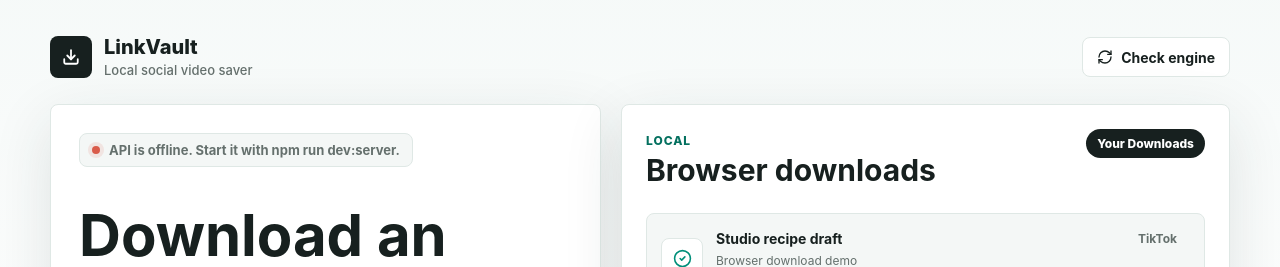
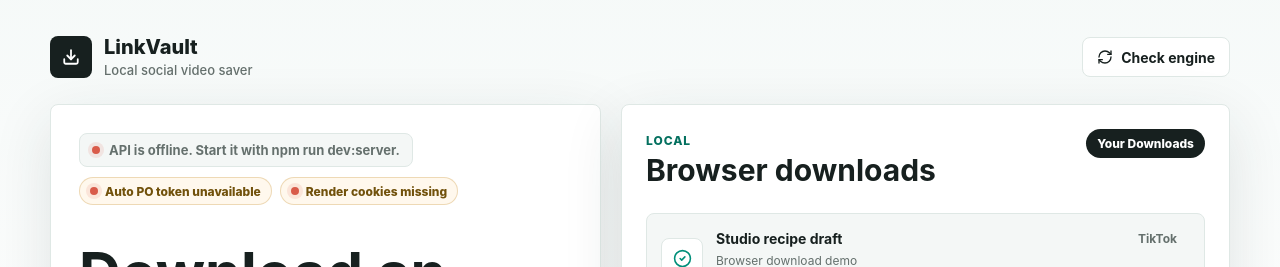
Before and after one commit to vanquyd647/download_video_tiktok, a React (Vite) app: page / in a window 1280 px wide. Shown: the top 267 px of the page. Built offline with nearby package versions, Linux system fonts and the light colour scheme; no server answers.

Commit message:
Show YouTube server auth status

```diff
--- a/src/App.jsx
+++ b/src/App.jsx
@@ -315,6 +315,18 @@ export function App() {
                   ? `yt-dlp ${health.ytDlp.version} ready`
                   : health?.ytDlp?.message || 'Checking download engine...'}
               </span>
+            </div>
+
+            <div className="server-status">
+              <StatusPill
+                ok={health?.youtubePotProvider?.available}
+                text={health?.youtubePotProvider?.available ? 'Auto PO token ready' : 'Auto PO token unavailable'}
+              />
+              <StatusPill
+                ok={health?.cookiesSource?.available}
+                text={health?.cookiesSource?.available ? 'Render cookies ready' : 'Render cookies missing'}
+              />
+              {health?.hostedRuntime && <StatusPill ok text="Hosted API" />}
             </div>
 
             <h1 id="download-heading">Download an authorized video at source quality.</h1>
@@ -642,6 +654,15 @@ function StatusDot({ ok }) {
   return <span className={ok ? 'status-dot ok' : 'status-dot'} />;
 }
 
+function StatusPill({ ok, text }) {
+  return (
+    <span className={ok ? 'status-pill ok' : 'status-pill'}>
+      <StatusDot ok={ok} />
+      {text}
+    </span>
+  );
+}
+
 function detectPlatform(value) {
   try {
     const host = new URL(value).hostname;
--- a/src/styles.css
+++ b/src/styles.css
@@ -327,6 +327,33 @@ h1 {
   justify-content: space-between;
   margin-top: 14px;
   padding: 13px 14px;
+}
+
+.server-status {
+  display: flex;
+  flex-wrap: wrap;
+  gap: 8px;
+  margin-top: 10px;
+}
+
+.status-pill {
+  align-items: center;
+  background: #fff8ed;
+  border: 1px solid rgba(184, 116, 0, 0.24);
+  border-radius: 999px;
+  color: #71510b;
+  display: inline-flex;
+  font-size: 12px;
+  font-weight: 760;
+  gap: 7px;
+  min-height: 28px;
+  padding: 0 10px;
+}
+
+.status-pill.ok {
+  background: #effaf7;
+  border-color: rgba(0, 143, 122, 0.28);
+  color: #066757;
 }
 
 .sr-only {
```
